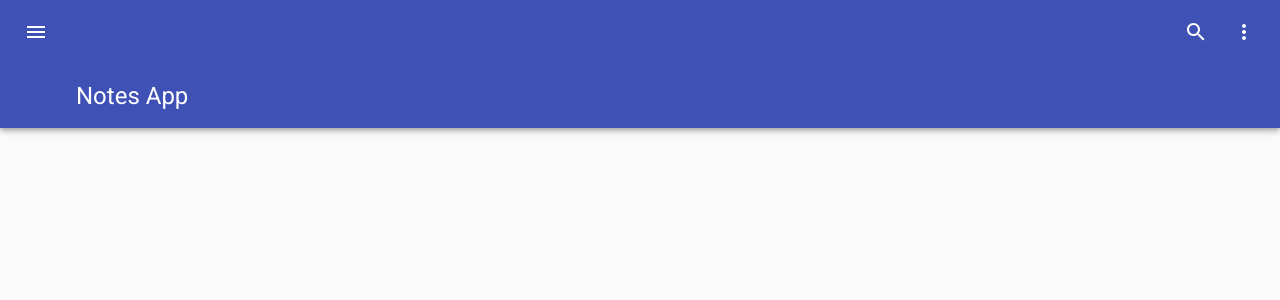
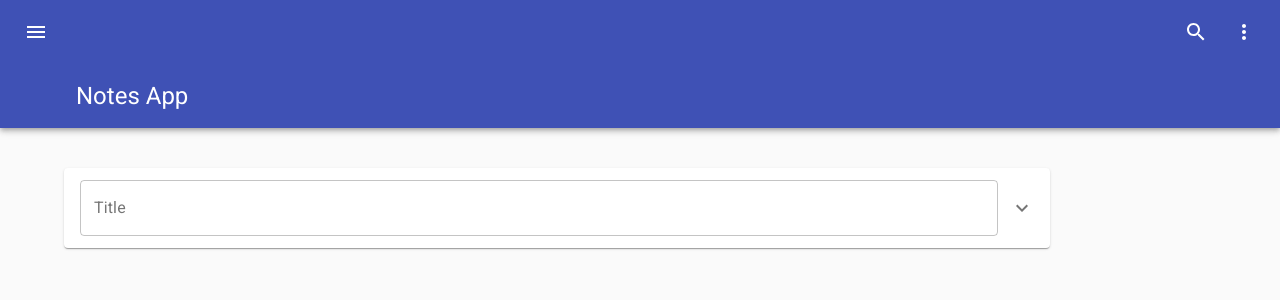
Before and after one commit to praveen1994kp/notes-ui, a React app: page / in a window 1280 px wide. Shown: the top 300 px of the page. Built offline with nearby package versions, Linux system fonts and the light colour scheme.

Commit message:
Implemented Note Save

```diff
--- /dev/null
+++ b/src/components/notes/Editor.js
@@ -0,0 +1,77 @@
+import React, { useState } from 'react'
+import { makeStyles } from '@material-ui/core/styles'
+import ExpansionPanel from '@material-ui/core/ExpansionPanel'
+import ExpansionPanelDetails from '@material-ui/core/ExpansionPanelDetails'
+import ExpansionPanelSummary from '@material-ui/core/ExpansionPanelSummary'
+import ExpansionPanelActions from '@material-ui/core/ExpansionPanelActions'
+import ExpandMoreIcon from '@material-ui/icons/ExpandMore'
+import Button from '@material-ui/core/Button'
+import TextField from "@material-ui/core/TextField";
+
+const useStyles = makeStyles(theme => ({
+    root: {
+        width: '80%',
+        margin: theme.spacing(5)
+    },
+    heading: {
+        width: ' 100%'
+    },
+    contents: {
+        width: '100%'
+    }
+}))
+
+export default function Editor({ onSave }) {
+
+    const [title, setTitle] = useState('')
+    const [content, setContent] = useState('')
+    const [dirty, setDirty] = useState(false)
+
+    const handleTitleChange = (e) => {
+        setTitle(e.target.value)
+        setDirty(true)
+    }
+
+    const handleContentChange = (e) => {
+        setContent(e.target.value)
+        setDirty(true)
+    }
+
+    const handleNoteSave = () => {
+        if (dirty) {
+            onSave({ title, content })
+            clear()
+        }
+    }
+
+    const clear = () => {
+        setTitle('')
+        setContent('')
+        setDirty(false)
+    }
+
+    const classes = useStyles()
+    return (
+        <div className={classes.root}>
+            <ExpansionPanel>
+                <ExpansionPanelSummary expandIcon={<ExpandMoreIcon />} aria-controls='panel1e-content'
+                    id='panel1e-header'>
+                    <TextField className={classes.heading} id='note-title' label='Title' variant='outlined'
+                        onChange={handleTitleChange} value={title} />
+                </ExpansionPanelSummary>
+                <ExpansionPanelDetails>
+                    <TextField className={classes.contents} id='note-content' label='Contents' multiline
+                        onChange={handleContentChange} value={content} />
+                </ExpansionPanelDetails>
+                <ExpansionPanelActions>
+                    {dirty &&
+                        <React.Fragment>
+                            <Button onClick={handleNoteSave} size='small'>Save</Button>
+                            <Button onClick={clear} size='small'>Reset</Button>
+                        </React.Fragment>
+                    }
+                </ExpansionPanelActions>
+            </ExpansionPanel>
+        </div>
+    )
+}
--- a/src/components/notes/NotesDisplay.js
+++ b/src/components/notes/NotesDisplay.js
@@ -2,6 +2,7 @@ import React from 'react'
 import { makeStyles } from '@material-ui/core/styles'
 import Grid from '@material-ui/core/Grid'
 import NoteDisplay from './NoteDisplay'
+import Editor from './Editor'
 
 const useStyles = makeStyles(theme => ({
     root: {
@@ -10,11 +11,20 @@ const useStyles = makeStyles(theme => ({
     }
 }))
 
-export default function NotesDisplay({ notes }) {
+export default function NotesDisplay({ notes, addNote }) {
     const classes = useStyles()
+
+    const getNoteId = () => {
+        return `N-${notes.length + 1}`
+    }
+
+    const handleNoteAdd = ({ id, title, content }) => {
+        addNote({ id: getNoteId(), title, content })
+    }
 
     return (
         <div className={classes.root} >
+            <Editor onSave={handleNoteAdd} />
             <Grid container spacing={5}>
                 {notes.sort((a, b) => b.lastMod - a.lastMod).map(note => (
                     <Grid key={note.id} item>
```
Also changed, not shown: src/components/common/TextAreaExpandable.js (deleted, +0 -25 lines).
